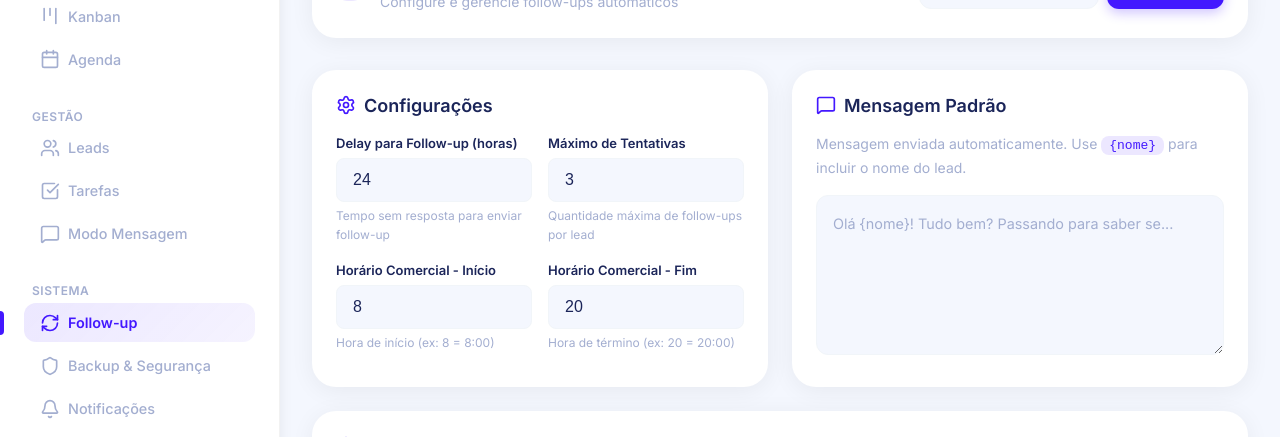
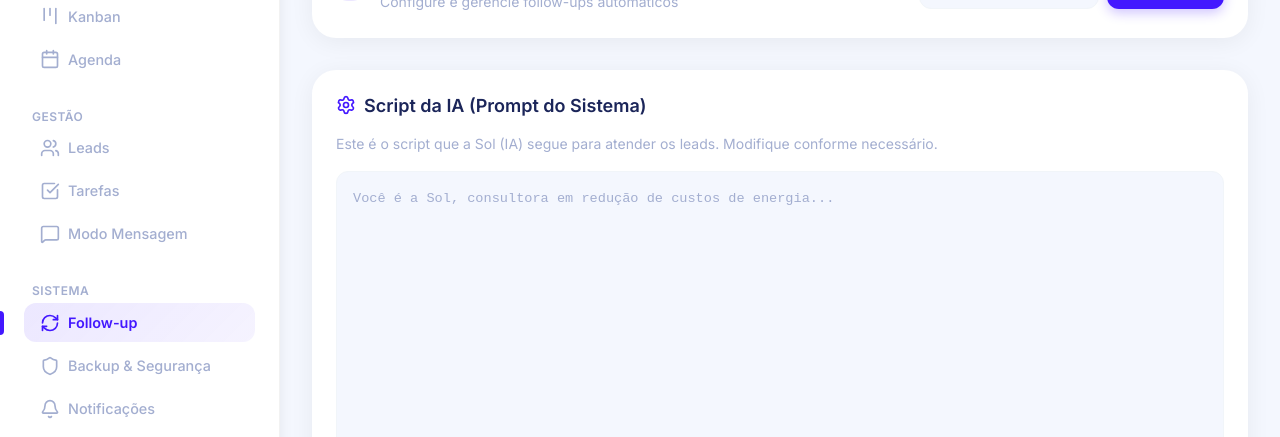
Before and after one commit to gsPatrick/painel-solar-front, a Next.js app: page /follow-up in a window 1280 px wide. Shown: the part 168-605 px from the top of the page. Built offline with nearby package versions, Linux system fonts and the light colour scheme; no server answers.

Commit message:
chore: remove default settings ui

```diff
--- a/src/app/(dashboard)/follow-up/page.js
+++ b/src/app/(dashboard)/follow-up/page.js
@@ -406,99 +406,7 @@ export default function FollowUpPage() {
                 )}
 
                 <div className={styles.grid}>
-                    {/* Configurações */}
-                    <motion.div
-                        className={styles.card}
-                        initial={{ opacity: 0, y: 20 }}
-                        animate={{ opacity: 1, y: 0 }}
-                        transition={{ delay: 0.1 }}
-                    >
-                        <div className={styles.cardHeader}>
-                            <Settings size={20} />
-                            <h2>Configurações</h2>
-                        </div>
 
-                        <div className={styles.settingsGrid}>
-                            <div className={styles.inputGroup}>
-                                <label>Delay para Follow-up (horas)</label>
-                                <input
-                                    type="number"
-                                    min="1"
-                                    max="168"
-                                    value={followupDelayHours}
-                                    onChange={(e) => setFollowupDelayHours(parseInt(e.target.value) || 24)}
-                                />
-                                <span className={styles.inputHint}>
-                                    Tempo sem resposta para enviar follow-up
-                                </span>
-                            </div>
-
-                            <div className={styles.inputGroup}>
-                                <label>Máximo de Tentativas</label>
-                                <input
-                                    type="number"
-                                    min="1"
-                                    max="10"
-                                    value={maxFollowups}
-                                    onChange={(e) => setMaxFollowups(parseInt(e.target.value) || 3)}
-                                />
-                                <span className={styles.inputHint}>
-                                    Quantidade máxima de follow-ups por lead
-                                </span>
-                            </div>
-
-                            <div className={styles.inputGroup}>
-                                <label>Horário Comercial - Início</label>
-                                <input
-                                    type="number"
-                                    min="0"
-                                    max="23"
-                                    value={businessHoursStart}
-                                    onChange={(e) => setBusinessHoursStart(parseInt(e.target.value) || 8)}
-                                />
-                                <span className={styles.inputHint}>
-                                    Hora de início (ex: 8 = 8:00)
-                                </span>
-                            </div>
-
-                            <div className={styles.inputGroup}>
-                                <label>Horário Comercial - Fim</label>
-                                <input
-                                    type="number"
-                                    min="0"
-                                    max="23"
-                                    value={businessHoursEnd}
-                                    onChange={(e) => setBusinessHoursEnd(parseInt(e.target.value) || 20)}
-                                />
-                                <span className={styles.inputHint}>
-                                    Hora de término (ex: 20 = 20:00)
-                                </span>
-                            </div>
-                        </div>
-                    </motion.div>
-
-                    {/* Mensagem de Follow-up */}
-                    <motion.div
-                        className={styles.card}
-                        initial={{ opacity: 0, y: 20 }}
-                        animate={{ opacity: 1, y: 0 }}
-                        transition={{ delay: 0.2 }}
-                    >
-                        <div className={styles.cardHeader}>
-                            <MessageSquare size={20} />
-                            <h2>Mensagem Padrão</h2>
-                        </div>
-                        <p className={styles.cardDescription}>
-                            Mensagem enviada automaticamente. Use <code>{'{nome}'}</code> para incluir o nome do lead.
-                        </p>
-                        <textarea
-                            className={styles.textarea}
-                            value={followupMessage}
-                            onChange={(e) => setFollowupMessage(e.target.value)}
-                            placeholder="Olá {nome}! Tudo bem? Passando para saber se..."
-                            rows={5}
-                        />
-                    </motion.div>
 
                     {/* System Prompt Editor */}
                     <motion.div
```
